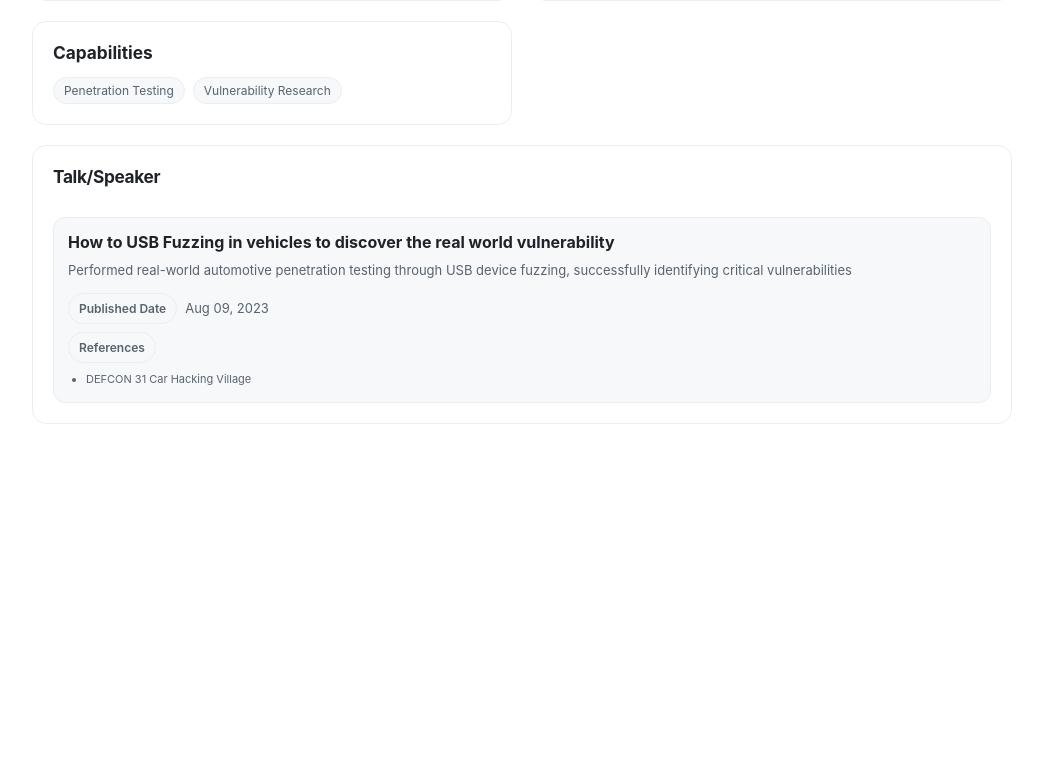
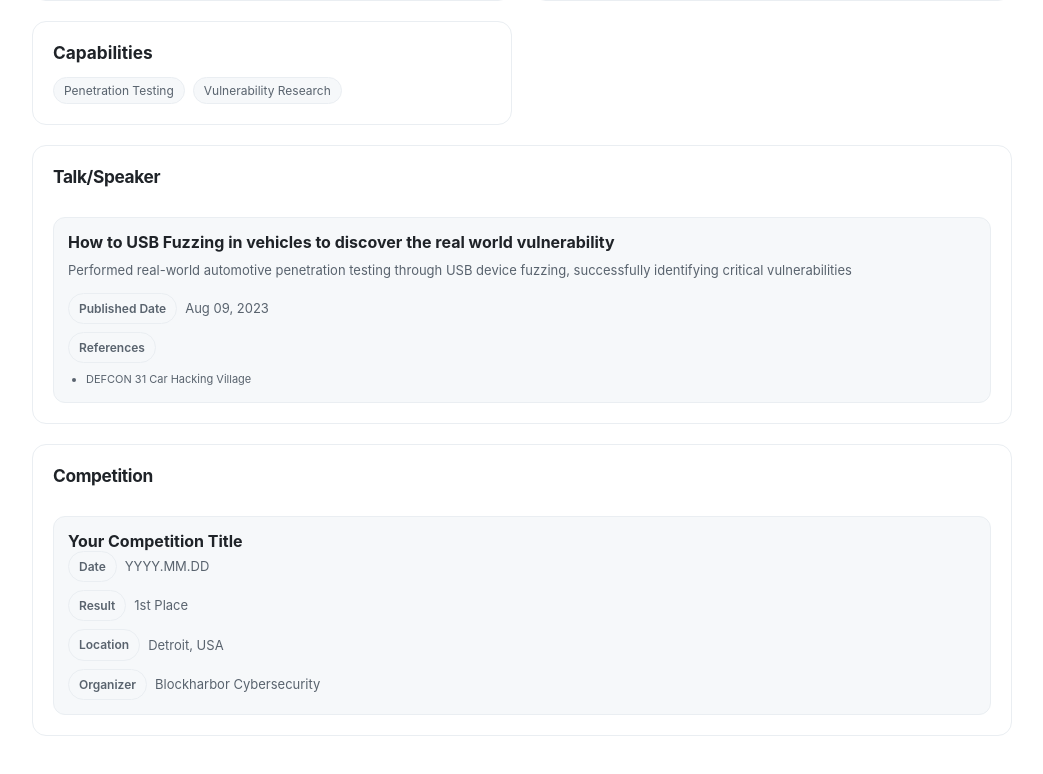
Before and after one commit to dhje0ng/blog, a Next.js app: page /about in a window 1280 px wide. Shown: the part 862-1636 px from the top of the page, without its empty margins (118-1161 px from the left). Before the commit the page ends 1338 px from the top, so only its background shows below. Built offline with nearby package versions, Linux system fonts and the light colour scheme.

Commit message:
Add mapped competition block to about page

```diff
--- a/app/about/page.tsx
+++ b/app/about/page.tsx
@@ -10,6 +10,16 @@ const featuredProjects = [
     publishedDate: "Aug 09, 2023",
     references: ["DEFCON 31 Car Hacking Village"]
   },
+];
+
+const featuredCompetitions = [
+  {
+    title: "Your Competition Title",
+    date: "YYYY.MM.DD",
+    result: "1st Place",
+    location: "Detroit, USA",
+    organizer: "Blockharbor Cybersecurity"
+  }
 ];
 
 const capabilities = ["Penetration Testing", "Vulnerability Research"];
@@ -122,6 +132,37 @@ export default function AboutPage() {
             ))}
           </div>
         </section>
+
+        <section className="about-panel">
+          <div className="section-title-row">
+            <h2>Competition</h2>
+          </div>
+          <div className="about-project-grid">
+            {featuredCompetitions.map((competition) => (
+              <article key={competition.title} className="about-project-card">
+                <h3>{competition.title}</h3>
+                <div className="about-project-meta">
+                  <p>
+                    <strong>Date</strong>
+                    <span>{competition.date}</span>
+                  </p>
+                  <p>
+                    <strong>Result</strong>
+                    <span>{competition.result}</span>
+                  </p>
+                  <p>
+                    <strong>Location</strong>
+                    <span>{competition.location}</span>
+                  </p>
+                  <p>
+                    <strong>Organizer</strong>
+                    <span>{competition.organizer}</span>
+                  </p>
+                </div>
+              </article>
+            ))}
+          </div>
+        </section>
       </section>
     </main>
   );
```
